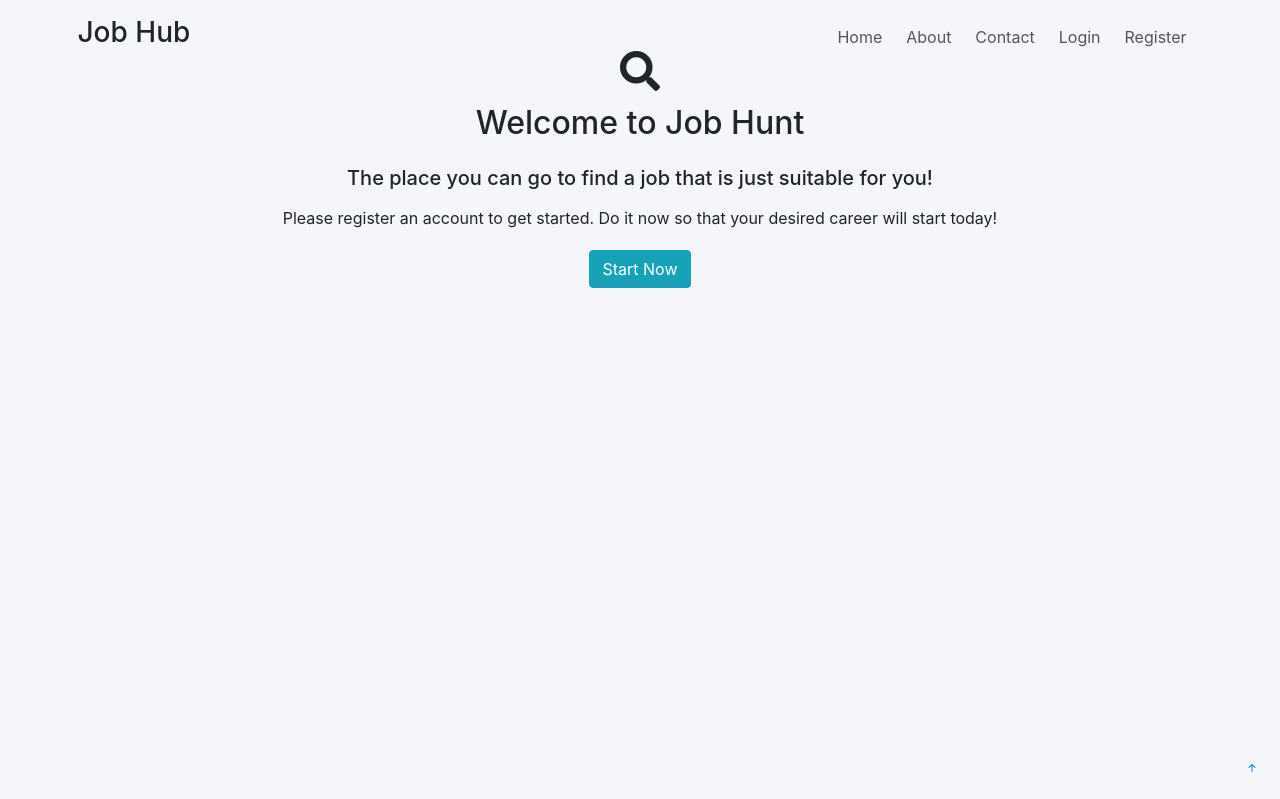
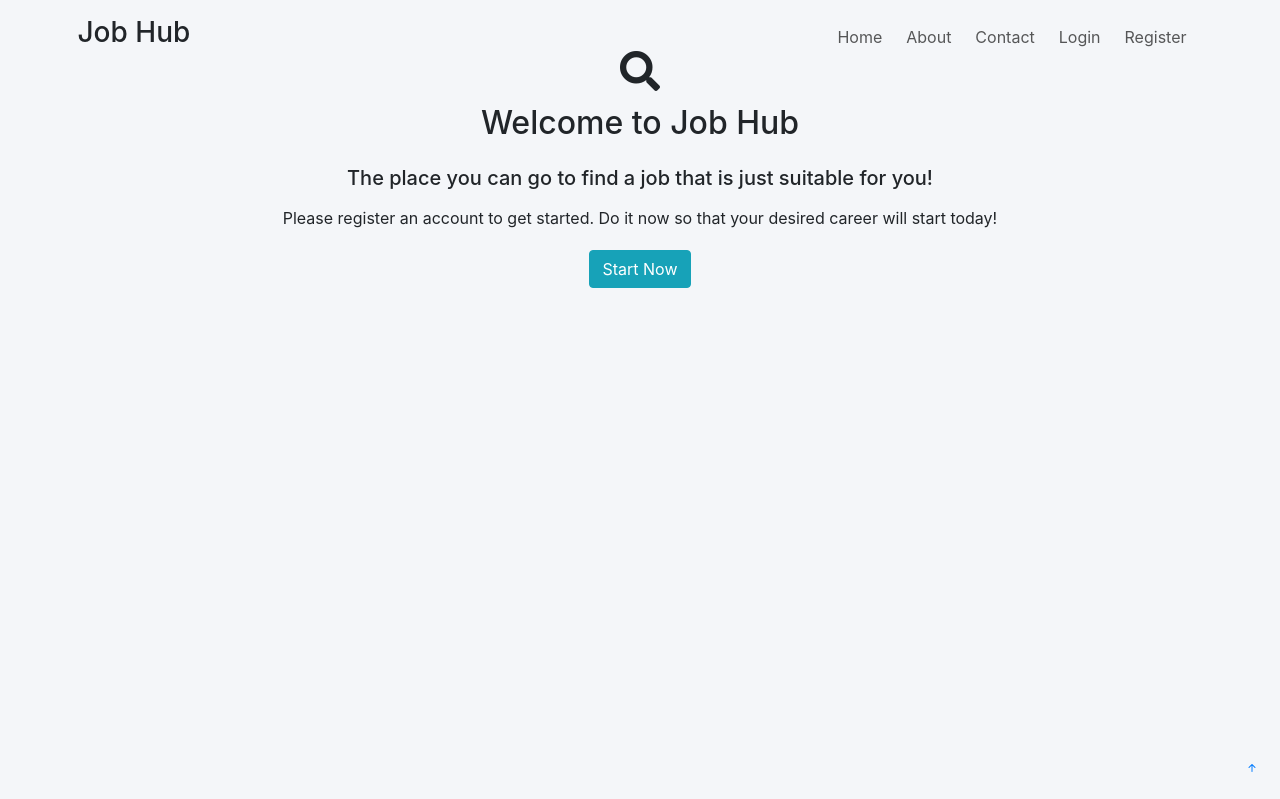
Before and after one commit to CharlesZy123/JobHub, a PHP site: page /welcome/index in a window 1280 px wide. Shown: the top 799 px of the page. Run offline with PHP 8.4, Linux system fonts and the light colour scheme; some libraries are stand-ins or nearby versions.

Commit message:
[charles fonzy] hello

```diff
--- a/welcome/index.php
+++ b/welcome/index.php
@@ -12,7 +12,7 @@ if (isset($_SESSION['user_id'])) {
                 <div class="row">
                     <div class="col-sm-12 mt-5 text-center">
                         <h1><i class="fas fa-search"></i></h1>
-                        <h2 class="mt-2 mb-4 edited-text">Welcome to Job <span class="color-b">Hunt</span></h2>
+                        <h2 class="mt-2 mb-4 edited-text">Welcome to Job <span class="color-b">Hub</span></h2>
                         <h5 class="mb-3 edited-text">The place you can go to find a job that is just suitable for you!</h5>
                         <p class="mb-3 edited-text">Please register an account to get started. Do it now so that your desired career will start today!</p>
                         <a href="register" class="mt-1 mb-2 btn btn-info">Start Now</a>
```
